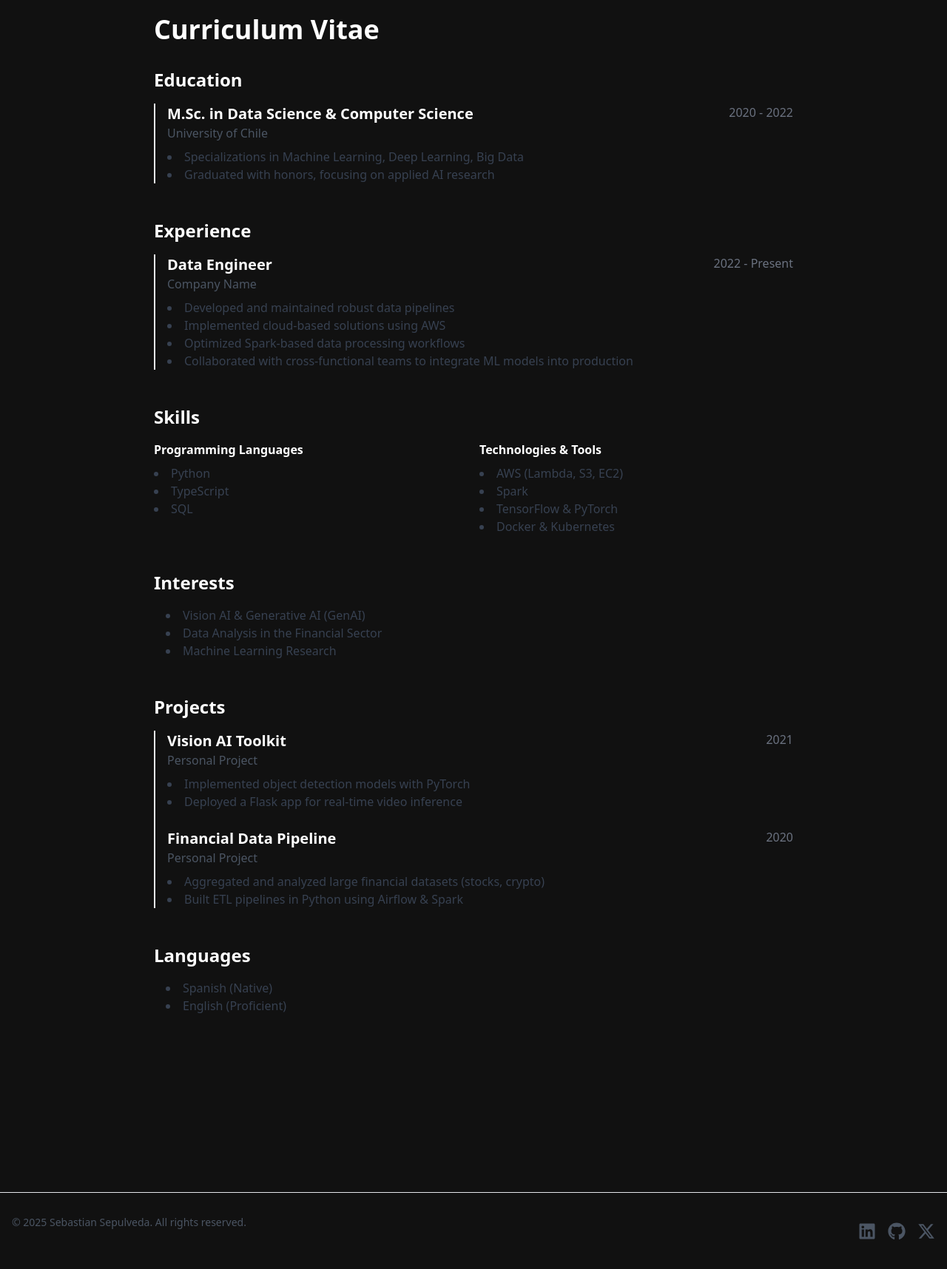
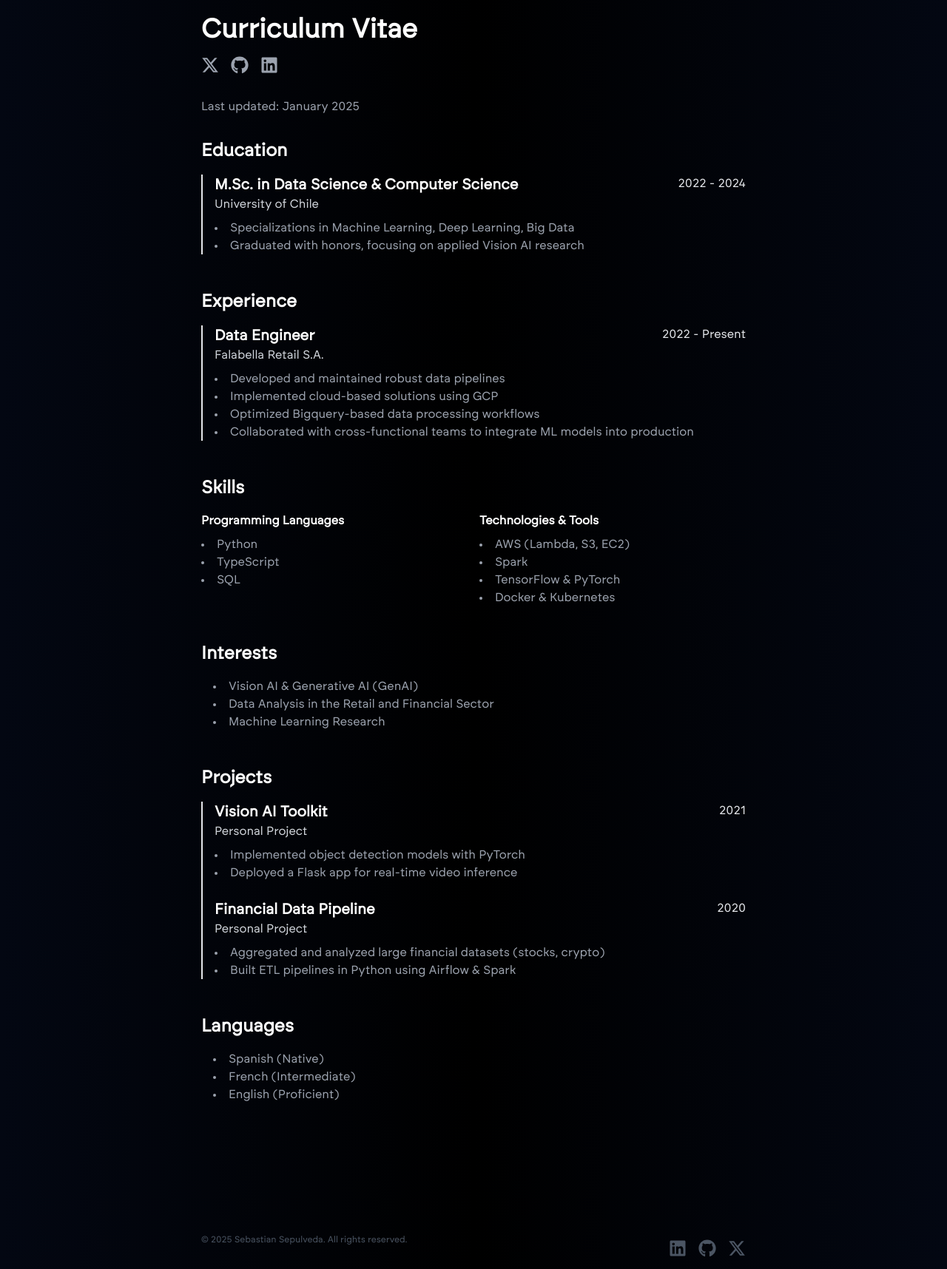
Before and after one commit to sbsepul/sbsepul.github.io, an Astro site: page /cv in a window 1280 px wide. Shown: the part 140-1856 px from the top of the page at 74% size. Before the commit the page ends 1833 px from the top, so only its background shows below. Built offline with nearby package versions, Linux system fonts and the light colour scheme; Astro itself is replaced by a stand-in of ours.

Commit message:
improve background and font-family

```diff
--- a/src/components/Footer.tsx
+++ b/src/components/Footer.tsx
@@ -3,10 +3,10 @@ import { FaGithub, FaLinkedin, FaXTwitter } from 'react-icons/fa6';
 
 const Footer = () => {
   return (
-    <footer className="py-4 mt-32 border-t">
+    <footer className="mt-12 flex w-full items-center justify-between pb-4 text-xs text-zinc-500">
       <div className="container mx-auto px-4">
         <div className="flex justify-between items-center">
-          <p className="text-sm text-gray-600">
+          <p className="text-xs text-gray-600">
             © {new Date().getFullYear()} Sebastian Sepulveda. All rights reserved.
           </p>
           <div className="flex space-x-4 mt-6">
--- a/src/components/NavBar.tsx
+++ b/src/components/NavBar.tsx
@@ -13,7 +13,7 @@ const MenuItem = ({ href, children }: { href: string; children: React.ReactNode
 
 const NavBar = () => {
   return (
-    <nav className="fixed w-full bg-dark-bg/80 backdrop-blur-sm z-50 py-4 text-sm">
+    <nav className="fixed w-full bg-transparent backdrop-blur-sm z-50 py-4 text-sm">
       <div className="container mx-auto px-4">
         <div className="max-w-3xl mx-auto flex justify-between items-center">
           <motion.a
--- a/src/layouts/Layout.astro
+++ b/src/layouts/Layout.astro
@@ -1,4 +1,5 @@
 ---
+import "../styles/main.css";
 import NavBar from '../components/NavBar';
 import Footer from '../components/Footer';
 
@@ -15,24 +16,15 @@ const { title } = Astro.props;
     <meta charset="UTF-8" />
     <meta name="description" content="Personal website of Sebastian Sepulveda" />
     <meta name="viewport" content="width=device-width" />
-    <link rel="icon" type="image/svg+xml" href="/favicon.svg" />
+    <link rel="icon" type="image/svg+xml" href="/logo.png" />
     <meta name="generator" content={Astro.generator} />
     <title>{title}</title>
-    <style>
-      @font-face {
-        font-family: 'brockmann-regular, sans-serif';
-        src: url('/fonts/brockmann-regular.woff2') format('woff2');
-        font-weight: normal;
-        font-style: normal;
-        font-display: swap;
-      }
-    </style>
   </head>
-  <body class="bg-dark-bg text-dark-accent min-h-screen">
+  <body class="bg-gradient-to-r from-gray-950 via-black to-gray-950 text-dark-accent min-h-screen">
     <NavBar client:load />
-    <main class="pt-24">
+    <main class="max-w-3xl mx-auto pt-24">
       <slot />
+      <Footer client:load />
     </main>
-    <Footer client:load />
   </body>
 </html>
--- a/src/pages/cv.astro
+++ b/src/pages/cv.astro
@@ -1,10 +1,25 @@
 ---
 import Layout from '../layouts/Layout.astro';
+import { FaXTwitter, FaGithub, FaLinkedin } from 'react-icons/fa6';
 ---
 
 <Layout title="CV | Seba Sepulveda">
-  <div class="container mx-auto px-4 max-w-4xl py-16">
-    <h1 class="text-4xl font-bold mb-8">Curriculum Vitae</h1>
+  <div class="container mx-auto px-4 max-w-3xl py-16">
+    <h1 class="text-4xl font-bold mb-4">Curriculum Vitae</h1>
+    <!-- add icons with links -->
+    <div class="flex space-x-4 mb-8">
+      <a href="https://x.com/sbsepul" target="_blank" rel="noopener noreferrer" class="text-gray-400 hover:text-gray-500">
+        <FaXTwitter class="w-6 h-6" />
+      </a>
+      <a href="https://github.com/sbsepul" target="_blank" rel="noopener noreferrer" class="text-gray-400 hover:text-gray-500">
+        <FaGithub class="w-6 h-6" />
+      </a>
+      <a href="https://linkedin.com/sebasepulveda" target="_blank" rel="noopener noreferrer" class="text-gray-400 hover:text-gray-500">
+        <FaLinkedin class="w-6 h-6" />
+      </a>
+    </div>
+    <!-- Last updated -->
+    <p class="text-gray-400 mb-8">Last updated: January 2025</p>
 
     <!-- Education -->
     <section class="mb-12">
@@ -15,16 +30,16 @@ import Layout from '../layouts/Layout.astro';
           <div class="flex justify-between">
             <div>
               <h3 class="text-xl font-semibold">M.Sc. in Data Science & Computer Science</h3>
-              <p class="text-gray-600">University of Chile</p>
+              <p class="text-gray-300">University of Chile</p>
             </div>
             <!-- Date on the right -->
-            <p class="text-gray-500">2020 - 2022</p>
+            <p class="text-gray-200">2022 - 2024</p>
           </div>
 
           <!-- Optional bullet points below -->
-          <ul class="list-disc list-inside mt-2 text-gray-700">
+          <ul class="list-disc list-inside mt-2 text-gray-400">
             <li>Specializations in Machine Learning, Deep Learning, Big Data</li>
-            <li>Graduated with honors, focusing on applied AI research</li>
+            <li>Graduated with honors, focusing on applied Vision AI research</li>
           </ul>
         </div>
       </div>
@@ -40,17 +55,17 @@ import Layout from '../layouts/Layout.astro';
           <div class="flex justify-between">
             <div>
               <h3 class="text-xl font-semibold">Data Engineer</h3>
-              <p class="text-gray-600">Company Name</p>
+              <p class="text-gray-300">Falabella Retail S.A.</p>
             </div>
             <!-- Date on the right -->
-            <p class="text-gray-500">2022 - Present</p>
+            <p class="text-gray-200">2022 - Present</p>
           </div>
 
           <!-- Optional bullet points below -->
-          <ul class="list-disc list-inside mt-2 text-gray-700">
+          <ul class="list-disc list-inside mt-2 text-gray-400">
             <li>Developed and maintained robust data pipelines</li>
-            <li>Implemented cloud-based solutions using AWS</li>
-            <li>Optimized Spark-based data processing workflows</li>
+            <li>Implemented cloud-based solutions using GCP</li>
+            <li>Optimized Bigquery-based data processing workflows</li>
             <li>Collaborated with cross-functional teams to integrate ML models into production</li>
           </ul>
         </div>
@@ -64,7 +79,7 @@ import Layout from '../layouts/Layout.astro';
       <div class="grid grid-cols-1 md:grid-cols-2 gap-4">
         <div>
           <h3 class="font-semibold mb-2">Programming Languages</h3>
-          <ul class="list-disc list-inside text-gray-700">
+          <ul class="list-disc list-inside text-gray-400">
             <li>Python</li>
             <li>TypeScript</li>
             <li>SQL</li>
@@ -72,7 +87,7 @@ import Layout from '../layouts/Layout.astro';
         </div>
         <div>
           <h3 class="font-semibold mb-2">Technologies & Tools</h3>
-          <ul class="list-disc list-inside text-gray-700">
+          <ul class="list-disc list-inside text-gray-400">
             <li>AWS (Lambda, S3, EC2)</li>
             <li>Spark</li>
             <li>TensorFlow & PyTorch</li>
@@ -85,9 +100,9 @@ import Layout from '../layouts/Layout.astro';
     <!-- Interests -->
     <section class="mb-12">
       <h2 class="text-2xl font-bold mb-4">Interests</h2>
-      <ul class="list-disc list-inside text-gray-700 ml-4">
+      <ul class="list-disc list-inside text-gray-400 ml-4">
         <li>Vision AI & Generative AI (GenAI)</li>
-        <li>Data Analysis in the Financial Sector</li>
+        <li>Data Analysis in the Retail and Financial Sector</li>
         <li>Machine Learning Research</li>
       </ul>
     </section>
@@ -100,11 +115,11 @@ import Layout from '../layouts/Layout.astro';
           <div class="flex justify-between">
             <div>
               <h3 class="text-xl font-semibold">Vision AI Toolkit</h3>
-              <p class="text-gray-600">Personal Project</p>
+              <p class="text-gray-300">Personal Project</p>
             </div>
-            <p class="text-gray-500">2021</p>
+            <p class="text-gray-200">2021</p>
           </div>
-          <ul class="list-disc list-inside mt-2 text-gray-700">
+          <ul class="list-disc list-inside mt-2 text-gray-400">
             <li>Implemented object detection models with PyTorch</li>
             <li>Deployed a Flask app for real-time video inference</li>
           </ul>
@@ -113,11 +128,11 @@ import Layout from '../layouts/Layout.astro';
           <div class="flex justify-between">
             <div>
               <h3 class="text-xl font-semibold">Financial Data Pipeline</h3>
-              <p class="text-gray-600">Personal Project</p>
+              <p class="text-gray-300">Personal Project</p>
             </div>
-            <p class="text-gray-500">2020</p>
+            <p class="text-gray-200">2020</p>
           </div>
-          <ul class="list-disc list-inside mt-2 text-gray-700">
+          <ul class="list-disc list-inside mt-2 text-gray-400">
             <li>Aggregated and analyzed large financial datasets (stocks, crypto)</li>
             <li>Built ETL pipelines in Python using Airflow & Spark</li>
           </ul>
@@ -128,8 +143,9 @@ import Layout from '../layouts/Layout.astro';
     <!-- Languages -->
     <section class="mb-12">
       <h2 class="text-2xl font-bold mb-4">Languages</h2>
-      <ul class="list-disc list-inside text-gray-700 ml-4">
+      <ul class="list-disc list-inside text-gray-400 ml-4">
         <li>Spanish (Native)</li>
+        <li>French (Intermediate)</li>
         <li>English (Proficient)</li>
       </ul>
     </section>
--- a/src/pages/index.astro
+++ b/src/pages/index.astro
@@ -10,7 +10,7 @@ import Logo from '../images/logo.png';
       <!-- Top section: Image (left) and Text (right) -->
       <div class="flex items-center gap-8">
         <!-- Image -->
-        <div class="w-32 h-32 rounded-full overflow-hidden flex-shrink-0 border-2 border-dark-accent">
+        <div class="w-40 h-40 rounded-full overflow-hidden flex-shrink-0 border-2 border-dark-accent">
           <Image
           src={Logo}
           alt="Seba Sepulveda"
@@ -20,8 +20,8 @@ import Logo from '../images/logo.png';
 
         <!-- Text -->
         <div class="text-left">
-          <h1 class="text-3xl font-normal mb-4">Hi, I'm Sebastian Sepulveda</h1>
-          <p class="text-lg text-gray-600 mb-8">
+          <h1 class="text-3xl font-normal mb-2">Hi, I'm Sebastian Sepulveda</h1>
+          <p class="text-lg text-gray-300 mb-2">
             A Chilean data scientist specializing in Data Engineering, Vision AI, and GenAI.
           </p>
         </div>
@@ -37,7 +37,7 @@ import Logo from '../images/logo.png';
         </a>
         <a
           href="/blog"
-          class="inline-block px-6 py-3 border border-gray-900 rounded-lg hover:bg-gray-50 transition-colors"
+          class="inline-block px-6 py-3 border border-gray-900 rounded-lg hover:bg-gray-200 hover:text-dark-bg transition-colors"
         >
           Read Blog
         </a>
--- /dev/null
+++ b/src/styles/main.css
@@ -0,0 +1,28 @@
+@font-face {
+  font-family: "brockmann-regular";
+  src: url("/fonts/brockmann-regular.woff") format("woff");
+  font-weight: normal;
+  font-style: normal;
+  font-display: block;
+}
+@font-face {
+  font-family: "brockmann-medium";
+  src: url("/fonts/brockmann-medium.woff") format("woff");
+  font-weight: normal;
+  font-style: normal;
+  font-display: block;
+}
+@font-face {
+  font-family: "brockmann-semibold";
+  src: url("/fonts/brockmann-semibold.woff") format("woff");
+  font-weight: normal;
+  font-style: normal;
+  font-display: block;
+}
+@font-face {
+  font-family: "brockmann-bold";
+  src: url("/fonts/brockmann-bold.woff") format("woff");
+  font-weight: normal;
+  font-style: normal;
+  font-display: block;
+}
```
Also changed, not shown: public/fonts/brockmann-bold.woff (added), public/fonts/brockmann-medium.woff (added), public/fonts/brockmann-regular.woff (added), public/fonts/brockmann-semibold.woff (added), public/logo.png (added).
